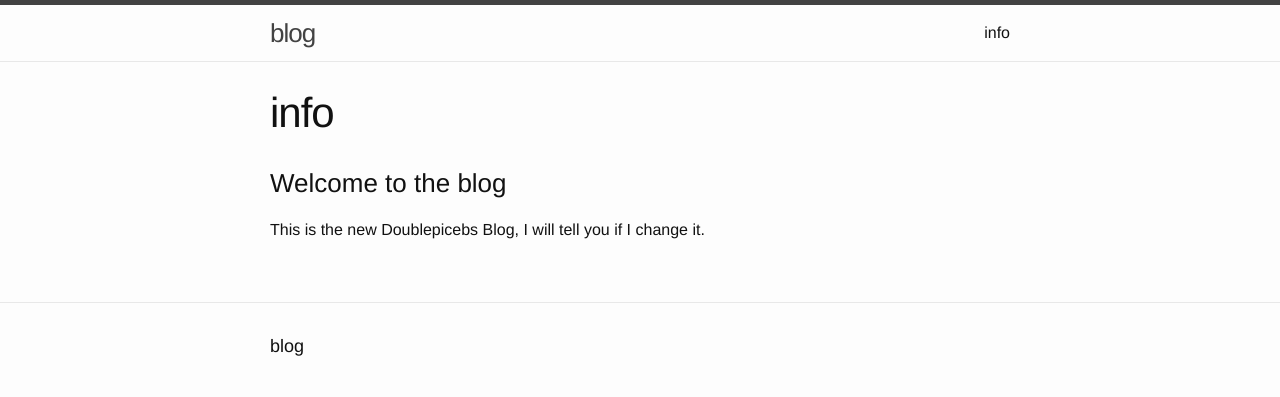
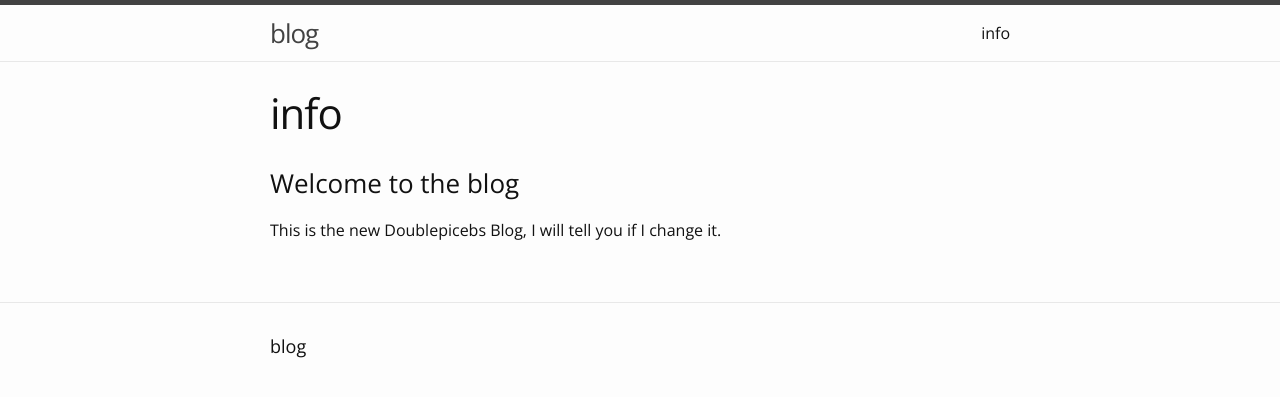
Before and after one commit to Doublepicebs/theblog, a Jekyll site: the page built from info.markdown, in a window 1280 px wide. Shown: the top 397 px of the page. Built offline with Jekyll 4.4.1, drawn with Linux system fonts in a browser that asks for light colours.

Commit message:
Update main.scss

```diff
--- a/css/main.scss
+++ b/css/main.scss
@@ -3,10 +3,11 @@
 
 @charset "utf-8";
 
+@import url('https://fonts.googleapis.com/css2?family=Open+Sans&display=swap');
 
 
 // Our variables
-$base-font-family: "Helvetica Neue", Helvetica, Arial, sans-serif;
+$base-font-family: "Open Sans", "Helvetica Neue", Helvetica, Arial, sans-serif;
 $base-font-size:   16px;
 $base-font-weight: 300;
 $small-font-size:  $base-font-size * 0.875;
```
